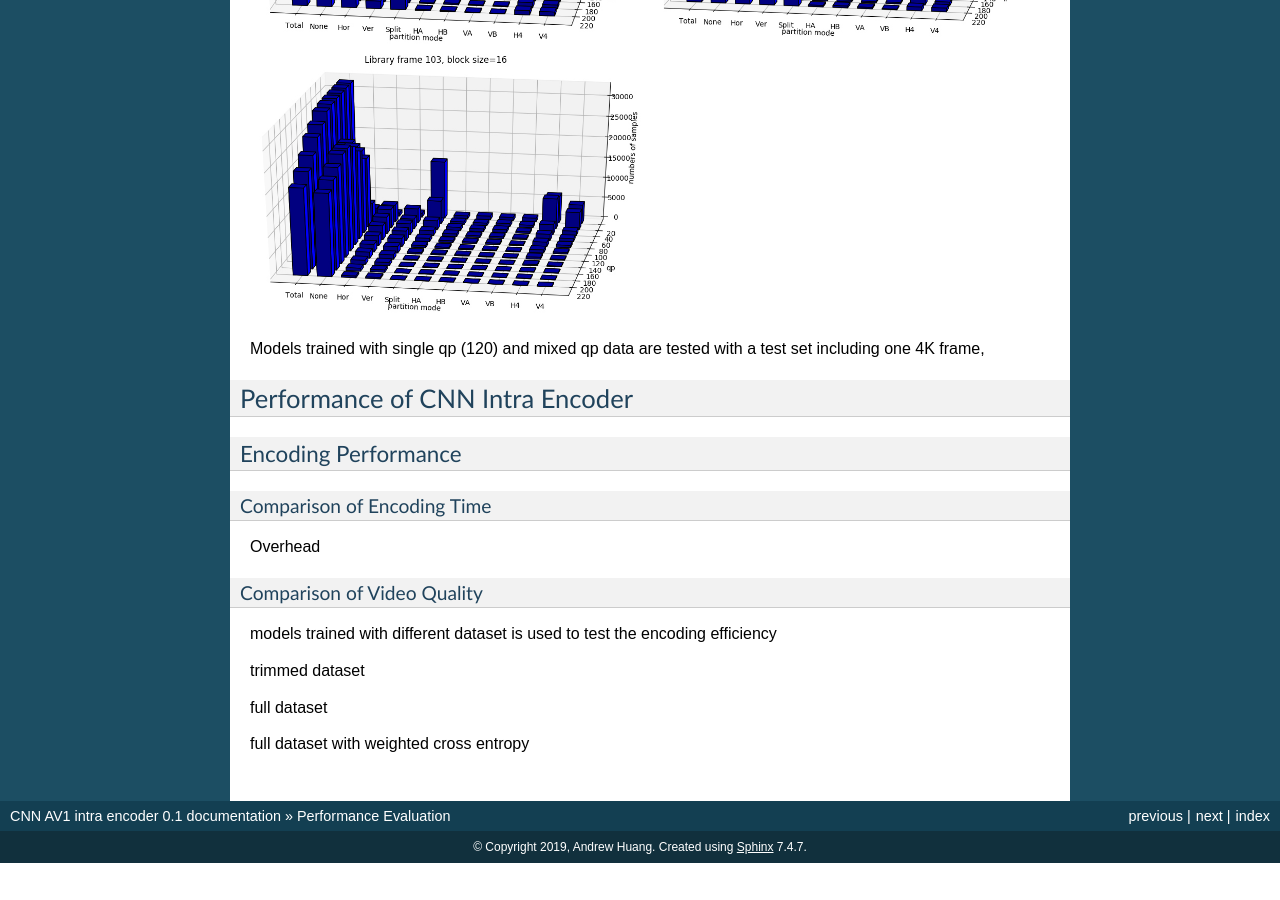
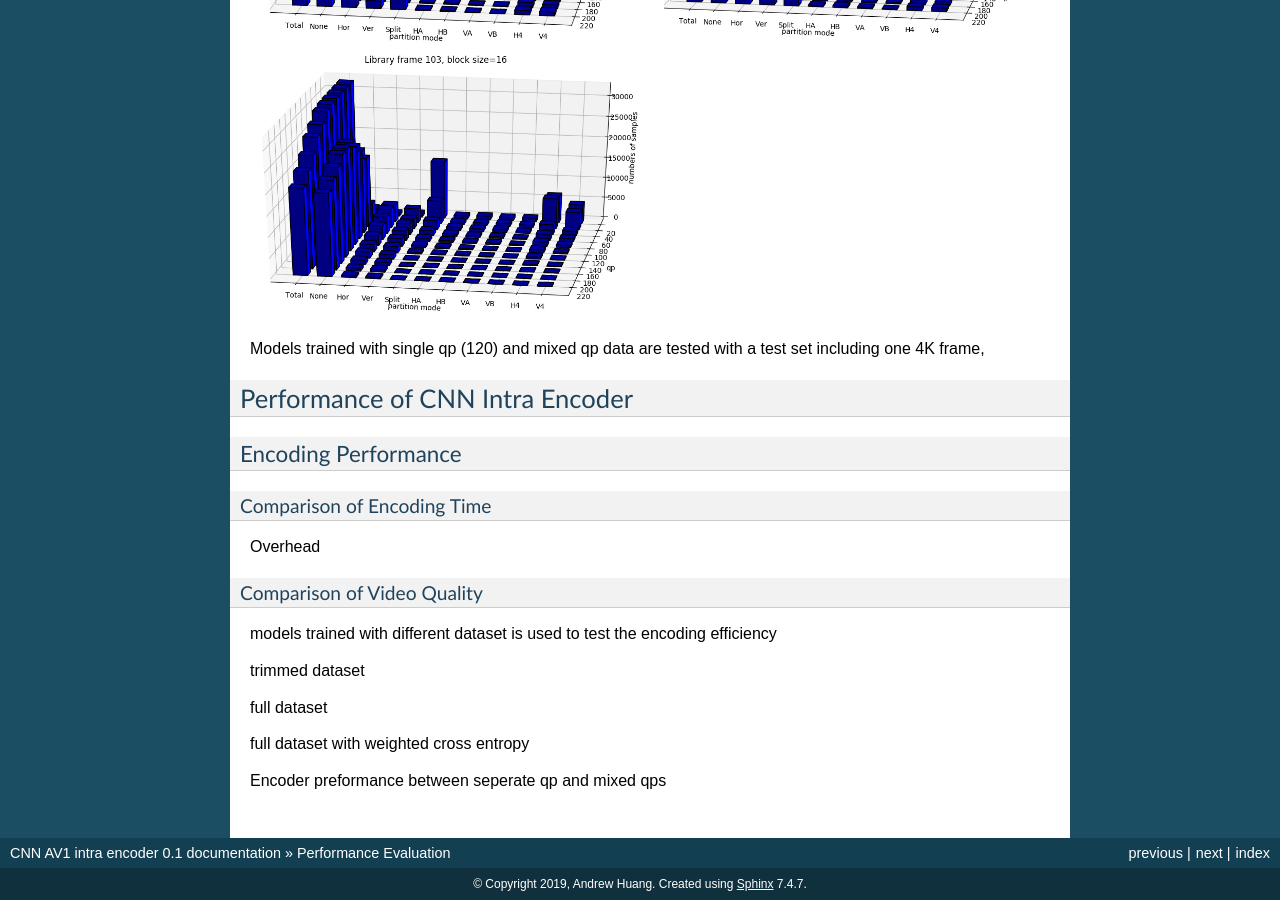
Before and after one commit to epadam/CNN-AV1-intra-encoder, a Sphinx documentation site: the page built from source/performance.rst, in a window 1280 px wide and 900 px high, scrolled down 13530 px. Built offline with Sphinx 7.4.7, drawn with Linux system fonts in a browser that asks for light colours; before the commit the page ends 14393 px from its top, so only the background shows below that.

Commit message:
Update performance.rst

```diff
--- a/source/performance.rst
+++ b/source/performance.rst
@@ -393,3 +393,5 @@ trimmed dataset
 full dataset
 
 full dataset with weighted cross entropy
+
+Encoder preformance between seperate qp and mixed qps
```
